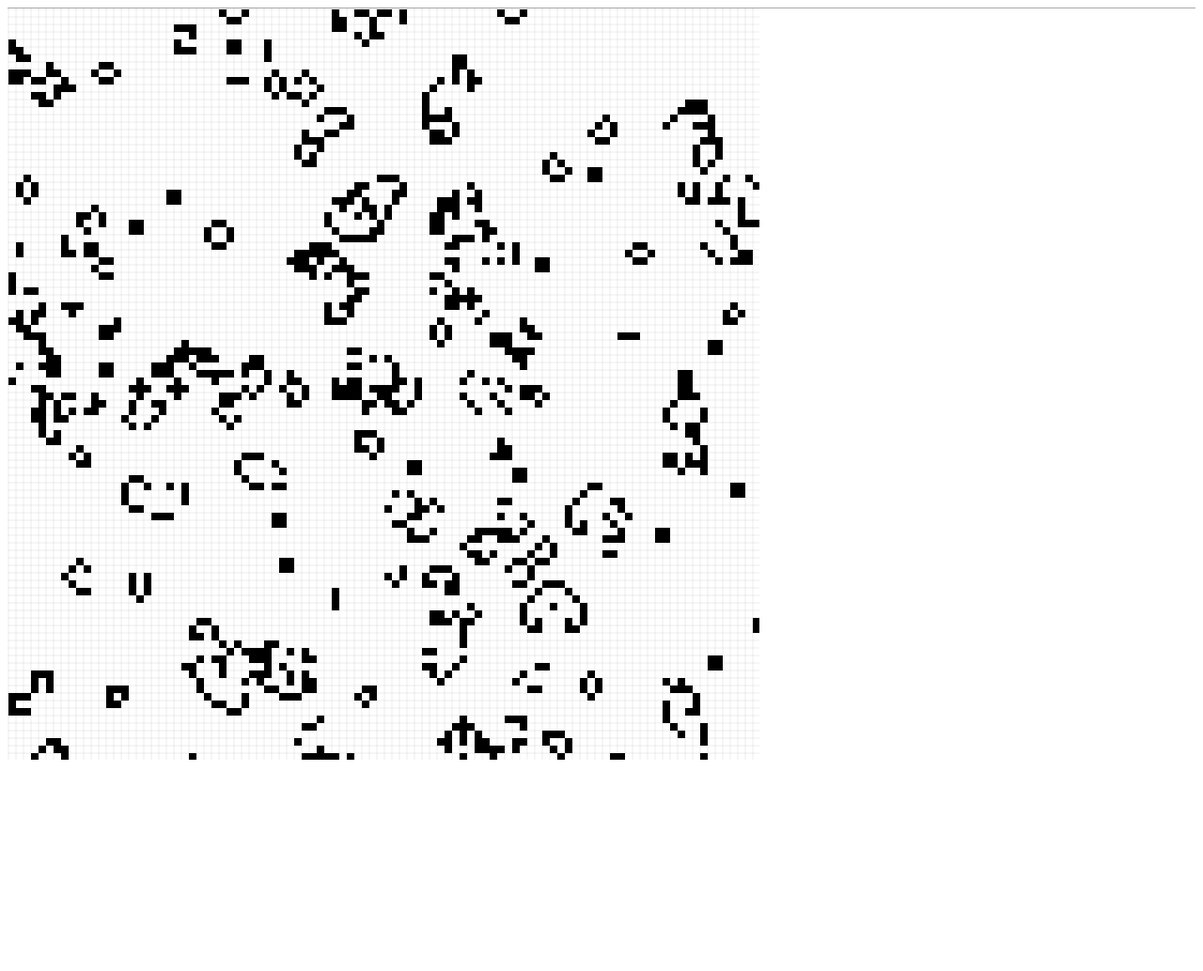
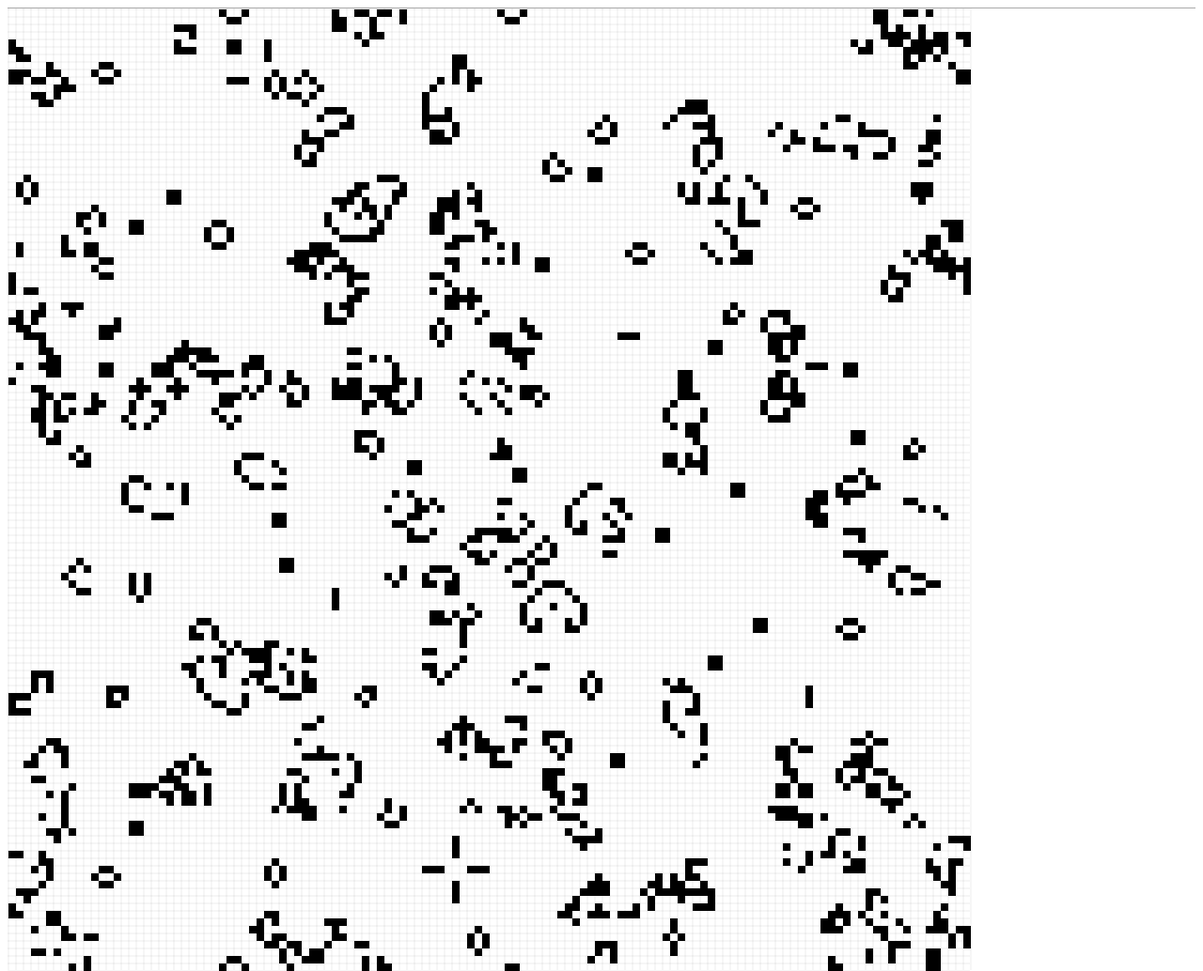
Before and after one commit to andosteinmetz/conways-game-of-life, a plain HTML site: page index.html in a window 1280 px wide. Shown: the whole page at 94% size. Before the commit the page ends 821 px from the top, so only its background shows below. Drawn offline with Linux system fonts and the light colour scheme.

Commit message:
Bigger canvas

```diff
--- a/index.html
+++ b/index.html
@@ -32,6 +32,6 @@
 	</head>
 	<body>
 		<div id="app" class="grid"></div>
-		<canvas id="canvasApp" width="800" height="800"></canvas>
+		<canvas id="canvasApp" width="1200" height="1200"></canvas>
 	</body>
 </html>
```
